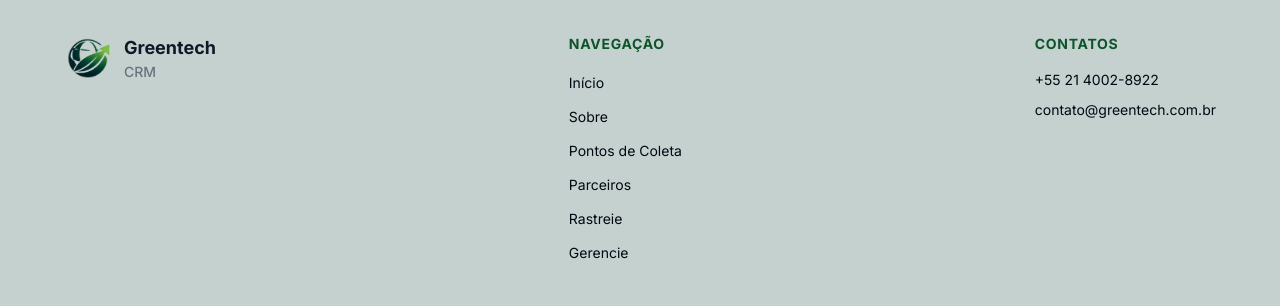
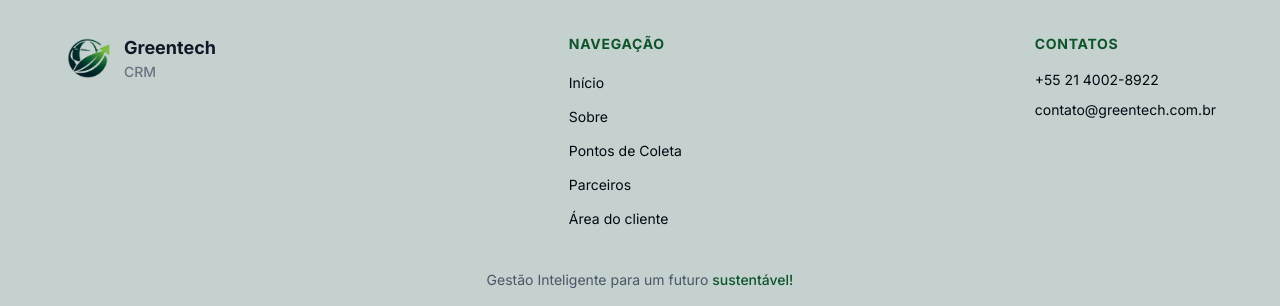
Before and after one commit to ON-ToMany/Sistema-de-CRM-Front, a React (Vite) app: page / in a window 1280 px wide. Shown: the part 3170-3476 px from the top of the page. Built offline with nearby package versions, Linux system fonts and the light colour scheme.

Commit message:
fix: Corrige links e adc useNavigate

```diff
--- a/src/components/footer/Footer.tsx
+++ b/src/components/footer/Footer.tsx
@@ -1,7 +1,24 @@
-import { Link } from "react-router-dom";
+import { Link, useLocation, useNavigate } from "react-router-dom";
 import logo from "../../assets/icons/logo-greentech.png";
 
-const Footer = () => (
+
+const Footer = () => {
+  const { pathname } = useLocation();
+  const navigate = useNavigate();
+
+  const handleScrollLink = (e: React.MouseEvent, path: string) => {
+    if (!path.includes("#")) return;
+    e.preventDefault();
+    const sectionId = path.split("#")[1];
+
+    if (pathname === "/") {
+      document.getElementById(sectionId)?.scrollIntoView({ behavior: "smooth" });
+    } else {
+      navigate("/", { state: { scrollTo: sectionId } });
+    }
+  };
+
+  return (
   <footer className="bg-green-900/15 text-gray-700 pt-12 pb-6 px-6">
     <div className="max-w-6xl mx-auto">
       <div className="flex flex-col md:flex-row justify-between items-start md:items-start gap-10 mb-10">
@@ -9,11 +26,10 @@
           <img src={logo} alt="Greentech CRM" className="h-12 object-contain" />
           <div className="leading-tight">
             <p className="font-bold text-lg text-gray-900">Greentech</p>
-            <p className=" font-medium text-sm text-gray-500">CRM</p>
+            <p className="font-medium text-sm text-gray-500">CRM</p>
           </div>
         </div>
 
-        {/* LINKS */}
         <div>
           <h4 className="font-bold text-sm mb-4 text-green-900 uppercase tracking-wider">
             NAVEGAÇÃO
@@ -21,15 +37,15 @@
           <ul className="grid grid-cols-3 gap-2.5 text-center md:grid-cols-1 md:text-left">
             {[
               { label: "Início", path: "/" },
-              { label: "Sobre", path: "/#sobre" },
-              { label: "Pontos de Coleta", path: "/#coleta" },
+              { label: "Sobre", path: "/sobre" },
+              { label: "Pontos de Coleta", path: "/#ponto-de-coleta" },
               { label: "Parceiros", path: "/parceria" },
-              { label: "Rastreie", path: "/#rastreamento" },
-              { label: "Gerencie", path: "/#gerenciamento" },
+              { label: "Área do cliente", path: "/Login" },
             ].map((item) => (
               <li key={item.path}>
                 <Link
                   to={item.path}
+                  onClick={(e) => handleScrollLink(e, item.path)}
                   className="text-gray-950 hover:text-lime-600 text-sm transition-colors"
                 >
                   {item.label}
@@ -74,5 +90,6 @@
     </div>
   </footer>
 );
+}
 
 export default Footer;
```
